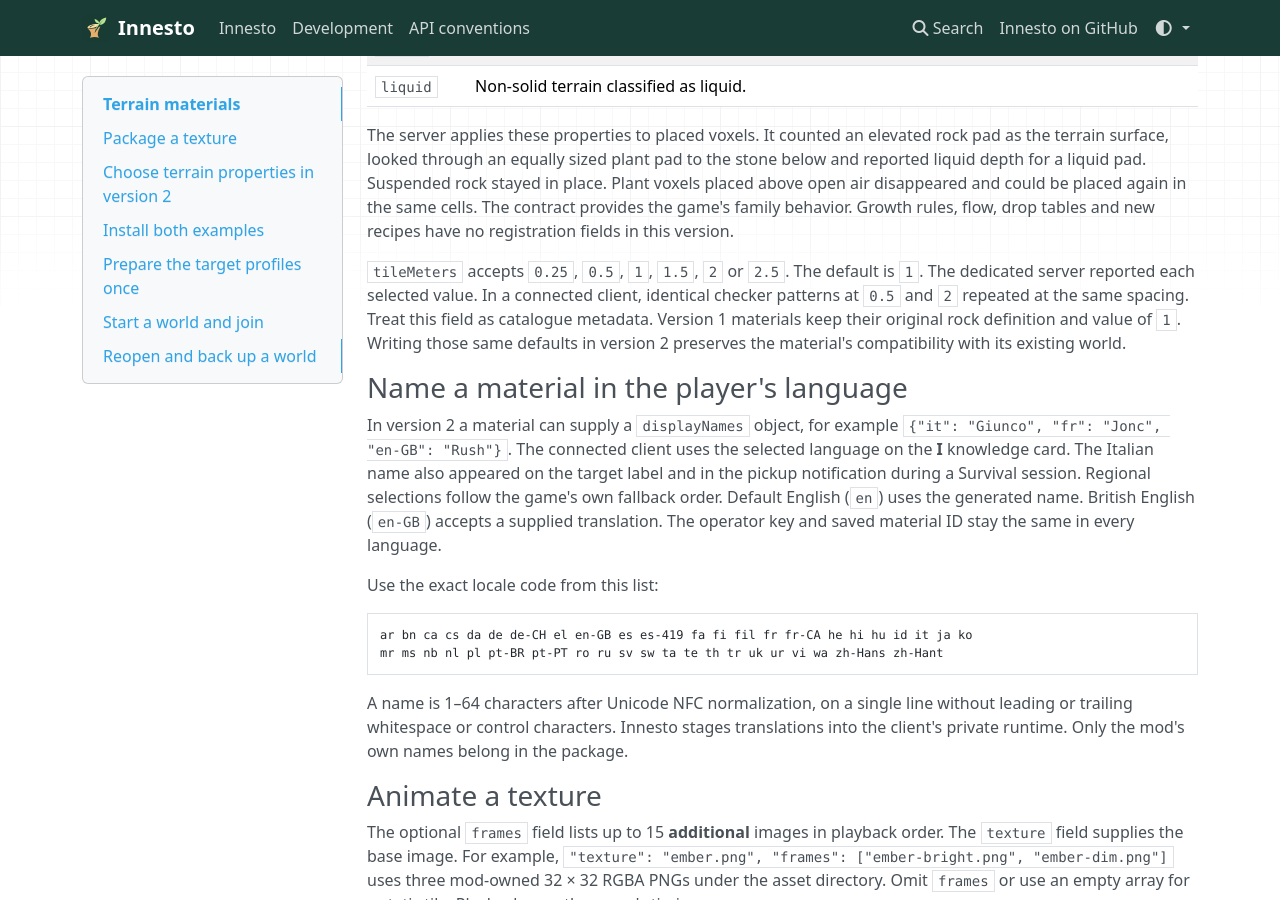
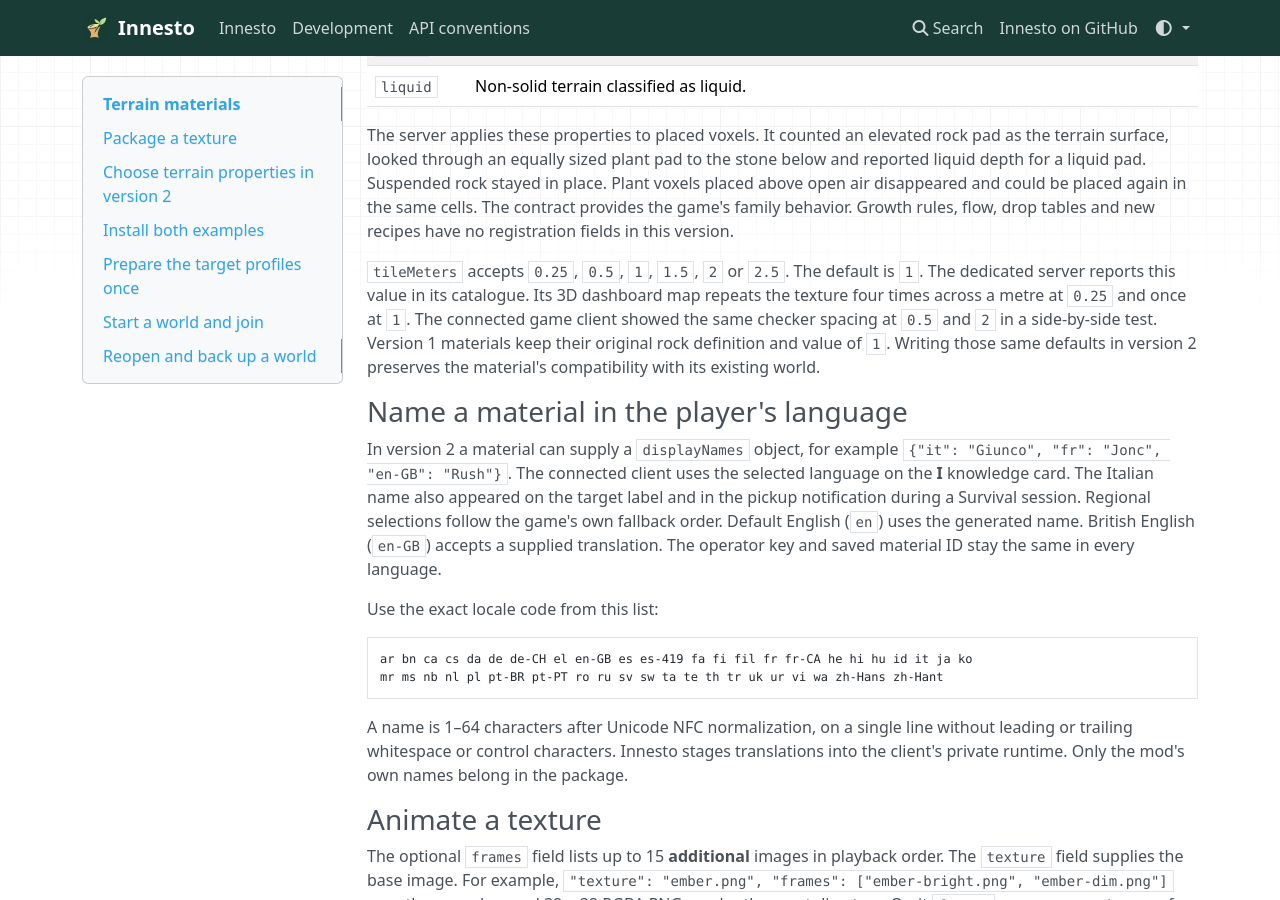
Before and after one commit to ImJstNickDev/Innesto, an MkDocs documentation site: the page built from docs/version/terrain-materials.md, in a window 1280 px wide and 900 px high, scrolled down 1207 px. Built offline with MkDocs 1.6.1, drawn with Linux system fonts in a browser that asks for light colours; nearby versions of some CDN libraries.

Commit message:
docs(content): document tile size in the operator map

```diff
--- a/docs/version/terrain-materials.md
+++ b/docs/version/terrain-materials.md
@@ -45,7 +45,7 @@ Set `content.version` to `2` to select a material family. You can also set the t
 
 The server applies these properties to placed voxels. It counted an elevated rock pad as the terrain surface, looked through an equally sized plant pad to the stone below and reported liquid depth for a liquid pad. Suspended rock stayed in place. Plant voxels placed above open air disappeared and could be placed again in the same cells. The contract provides the game's family behavior. Growth rules, flow, drop tables and new recipes have no registration fields in this version.
 
-`tileMeters` accepts `0.25`, `0.5`, `1`, `1.5`, `2` or `2.5`. The default is `1`. The dedicated server reported each selected value. In a connected client, identical checker patterns at `0.5` and `2` repeated at the same spacing. Treat this field as catalogue metadata. Version 1 materials keep their original rock definition and value of `1`. Writing those same defaults in version 2 preserves the material's compatibility with its existing world.
+`tileMeters` accepts `0.25`, `0.5`, `1`, `1.5`, `2` or `2.5`. The default is `1`. The dedicated server reports this value in its catalogue. Its 3D dashboard map repeats the texture four times across a metre at `0.25` and once at `1`. The connected game client showed the same checker spacing at `0.5` and `2` in a side-by-side test. Version 1 materials keep their original rock definition and value of `1`. Writing those same defaults in version 2 preserves the material's compatibility with its existing world.
 
 ### Name a material in the player's language
 
```
